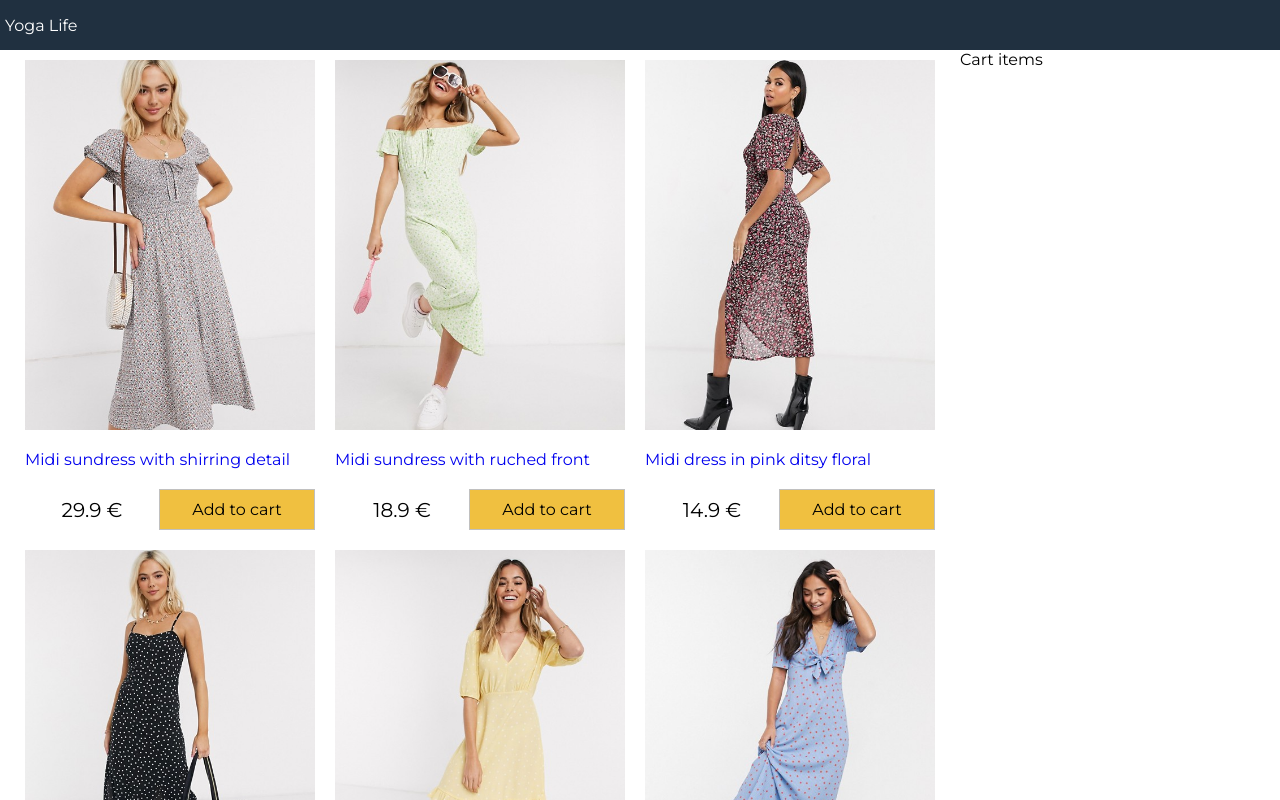
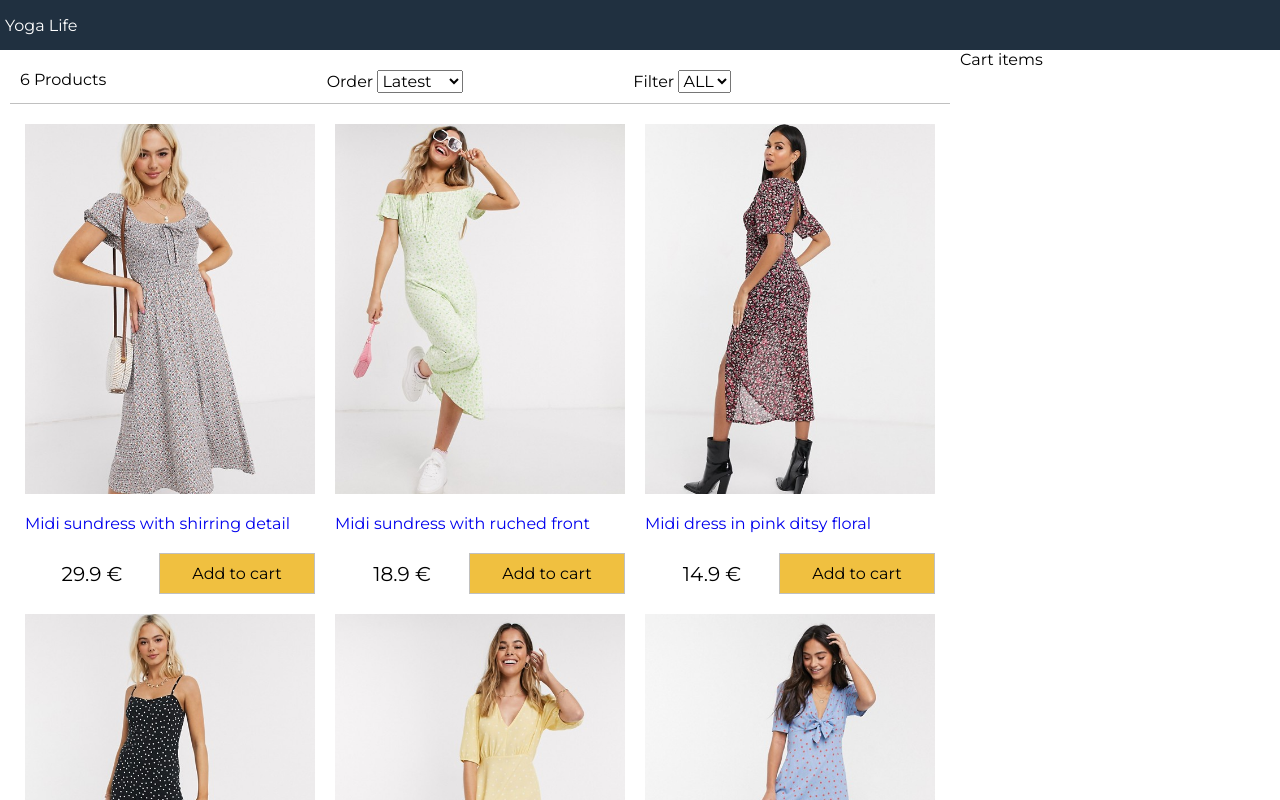
Before and after one commit to JulieLafitte/YOGA-LIFE-REACT-ECOMMERCE-APP, a React (Create React App) app: page / in a window 1280 px wide. Shown: the top 800 px of the page. Built offline with nearby package versions, Linux system fonts and the light colour scheme.

Commit message:
filter-component

```diff
--- a/src/App.js
+++ b/src/App.js
@@ -2,6 +2,7 @@
 import React from 'react';
 import data from "./data.json";
 import Products from "./components/Products";
+import Filter from './components/Filter';
 
 class App extends React.Component {
   constructor() {
@@ -12,6 +13,46 @@
       sort: "",
     };
   }
+
+  sortProducts = (event) => {
+    // imp
+    const sort= event.target.value;
+    console.log(event.target.value);
+    this.setState((state) => ({
+      sort: sort,
+      products: this.state.products
+      .slice()
+      .sort((a, b) =>
+        sort === "lowest"
+        ? a.price > b.price
+          ? 1
+          : -1
+        :sort === "highest"
+        ? a.price < b.price
+        ? 1
+        : -1
+        : a._id < b._id
+        ? 1
+        :-1
+      ),
+    }));
+  };
+
+  filterProducts = (event) => {
+    //imp
+    console.log(event.target.value);
+    if(event.target.value === ""){
+      this.setState({ size: event.target.value, products: data.products });
+    } else {
+      this.setState({
+        size: event.target.value,
+        products: data.products.filter(
+          (product) => product.availableSizes.indexOf(event.target.value) >= 0
+          ),
+      });
+    }
+  };
+
   render() {
     return (
       <div className="grid-container">
@@ -21,6 +62,13 @@
         <main>
           <div className="content">
             <div className="main">
+              <Filter
+              count={this.state.products.length}
+              size={this.state.size}
+              sort={this.state.sort}
+              filterProducts={this.filterProducts}
+              sortProducts={this.sortProducts}
+              ></Filter>
               <Products products={this.state.products}></Products>
             </div>
             <div className="sidebar">
--- /dev/null
+++ b/src/components/Filter.js
@@ -0,0 +1,31 @@
+import React, { Component } from 'react'
+
+export default class Filter extends Component {
+    render() {
+        return (
+            <div className="filter">
+                <div className="filter-result">{this.props.count} Products</div>
+                <div className="filter-sort">
+                Order{" "}
+                <select value={this.props.sort} onChange={this.props.sortProducts}>
+                    <option>Latest</option>
+                    <option value="lowest">Lowest</option>
+                    <option value="highest">Highest</option>
+                </select>
+                </div>
+                <div className="filter-size">
+                Filter{" "}
+                <select value={this.props.size} onChange={this.props.filterProducts}>
+                    <option value="">ALL</option>
+                    <option value="XS">XS</option>
+                    <option value="S">S</option>
+                    <option value="M">M</option>
+                    <option value="L">L</option>
+                    <option value="XL">XL</option>
+                    <option value="XX">XXL</option>
+                </select>
+                </div>
+            </div>
+        )
+    }
+}
--- a/src/components/Products.js
+++ b/src/components/Products.js
@@ -9,7 +9,7 @@
                     {this.props.products.map(product => (
                         <li key={product._id}>
                             <div className="product">
-                                <a href={ + product._id}>
+                                <a href={"#" + product._id}>
                                     <img src={product.image} alt={product.title}></img>
                                     <p>
                                         {product.title}
--- a/src/index.css
+++ b/src/index.css
@@ -138,3 +138,17 @@
 .button.primary{
   background-color: #f0c040;
 }
+
+/* Filter */
+
+.filter{
+  display: flex;
+  justify-content: space-between;
+  padding: 1rem;
+  margin: 1rem;
+  border-bottom: 0.1rem #c0c0c0 solid;
+}
+
+.filter div{
+  flex: 1;
+}
--- a/src/util.js
+++ b/src/util.js
@@ -1,3 +1,3 @@
 export default function formatCurrency(num){
-    return Number(num.toFixed(1)).toLocaleString() + " €" + " ";
+    return Number(num.toFixed(1)).toLocaleString() + " €";
 }
```
